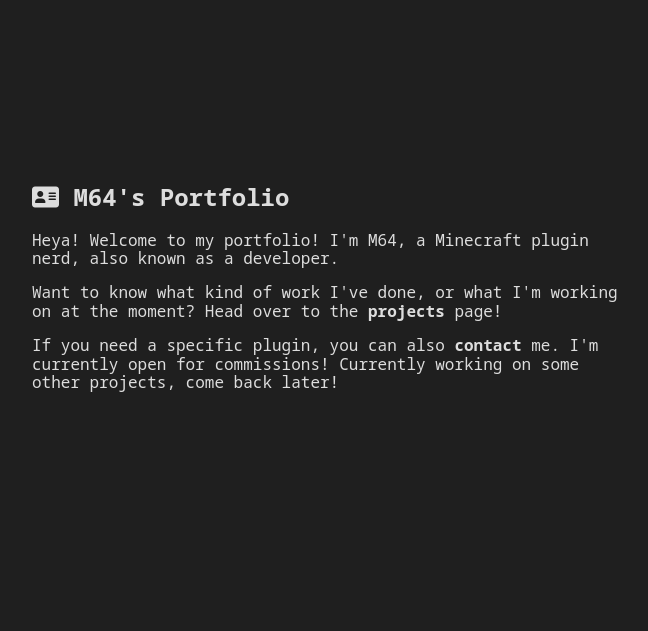
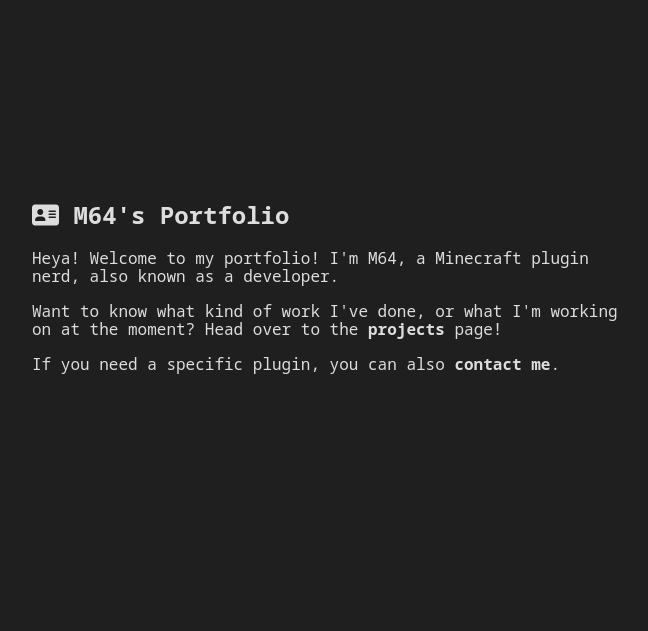
Before and after one commit to M64DiamondStar/M64Dev, a PHP site: page / in a window 1280 px wide. Shown: the part 103-734 px from the top of the page, without its empty margins (308-956 px from the left). Run offline with PHP 8.4, Linux system fonts and the light colour scheme; some libraries are stand-ins or nearby versions.

Commit message:
Fixed index about me

```diff
--- a/index.php
+++ b/index.php
@@ -55,7 +55,7 @@
                         <h2 class="scramble"><i class="fa-solid fa-address-card"></i> M64's Portfolio</h2>
                         <p class="scramble">Heya! Welcome to my portfolio! I'm M64, a Minecraft plugin nerd, also known as a developer.</p>
                         <p class="scramble">Want to know what kind of work I've done, or what I'm working on at the moment? Head over to the <a class="link" href="/projects">projects</a> page!</p>
-                        <p class="scramble">If you need a specific plugin, you can also <a class="link" href="/contact">contact</a> me. I'm currently open for commissions! Currently working on some other projects, come back later!</p>
+                        <p class="scramble">If you need a specific plugin, you can also <a class="link" href="/contact">contact me</a>.</p>
                     </section>
                 </div>
             </div>
```
